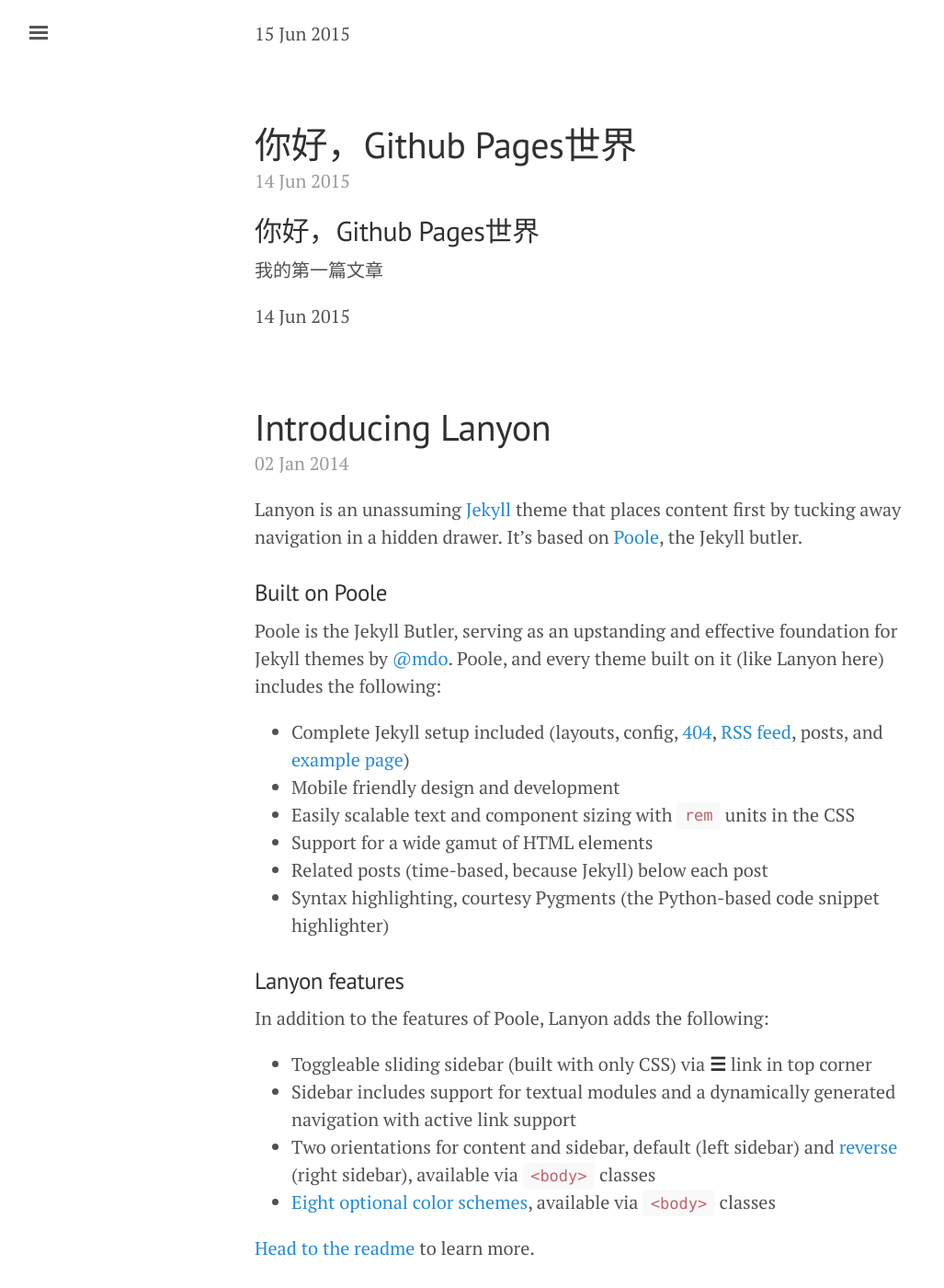
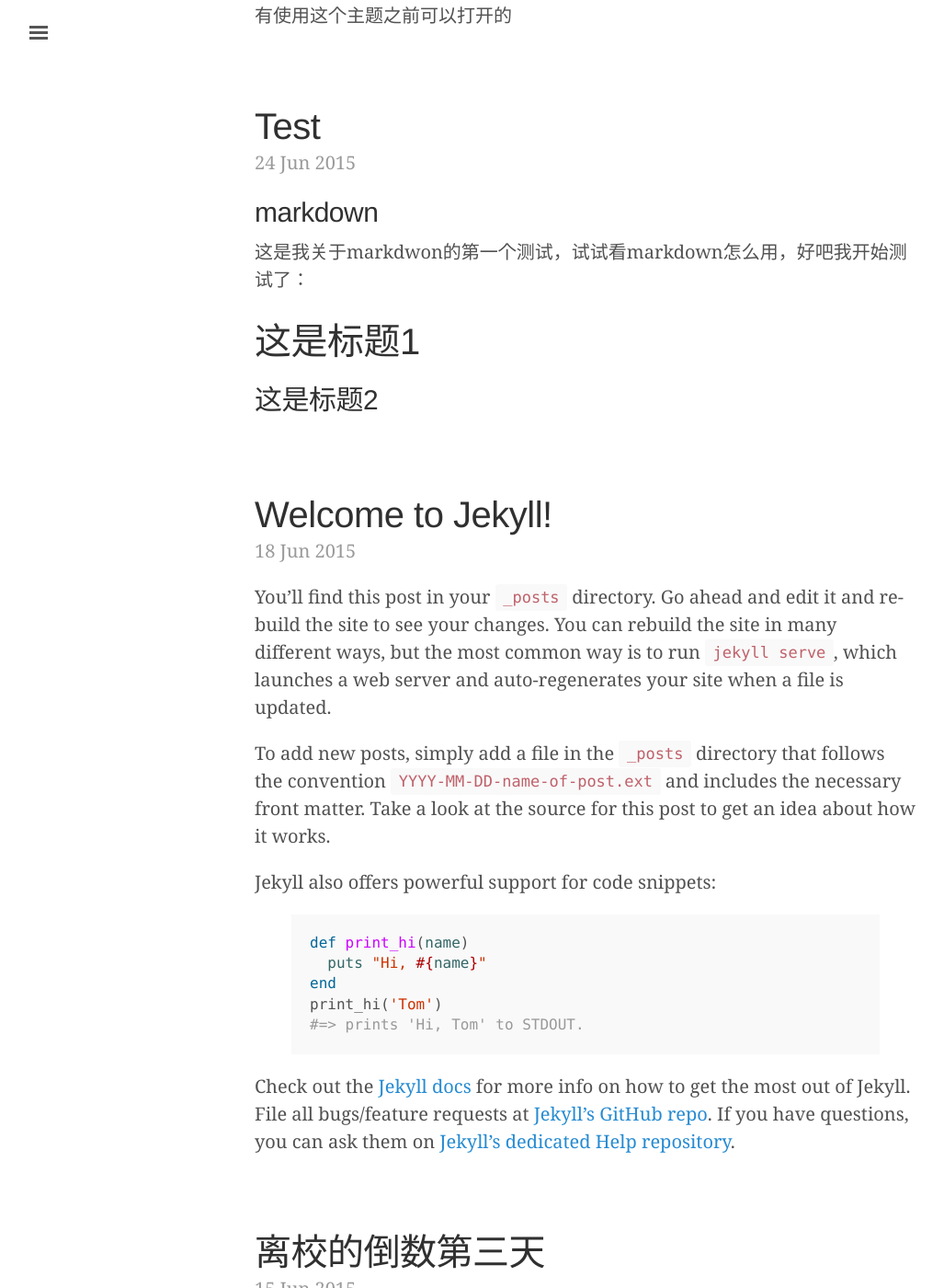
Before and after one commit to wagnlinzh/jekyll_demo, a Jekyll site: the page built from index.html, in a window 1280 px wide and 1400 px high, scrolled down 308 px. Shown: the whole window at 92% size, without its empty margins (3-1030 px from the left). Built offline with Jekyll 4.4.1, drawn with Linux system fonts in a browser that asks for light colours; the list of posts is cut into pages by our own code; some of the changed text lies outside the part shown.

Commit message:
test2
test2

```diff
--- a/_config.yml
+++ b/_config.yml
@@ -1,22 +1,28 @@
-# Permalinks
-#
-# Use of `relative_permalinks` ensures post links from the index work properly.
+# Site settings
+title: Wanglinzhizhi's Blog
+email: wanglinzhizhi@gmail.com
+description: > # this means to ignore newlines until "baseurl:"
+  万有引力的作用下，每个人的时间是相对的
+baseurl: "" # the subpath of your site, e.g. /blog/
+url: "http://yourdomain.com" # the base hostname & protocol for your site
+twitter_username: wanglinzhizhi
+github_username:  wagnlinzh
+
+
 permalink:           pretty
 relative_permalinks: true
 
 # Setup
-title:               Lanyon
-tagline:             'A Jekyll theme'
-description:         'A reserved <a href="http://jekyllrb.com" target="_blank">Jekyll</a> theme that places the utmost gravity on content with a hidden drawer. Made by <a href="https://twitter.com/mdo" target="_blank">@mdo</a>.'
-url:                 http://lanyon.getpoole.com
-baseurl:             ''
-paginate:            5
+title:               Wanglinzhizhi's Blog
+tagline:             游走在上下文无关文法间  #副标题
+#description:         游走在上下文无关文法间
+paginate:            10
 
 # About/contact
-author:
-  name:              Mark Otto
-  url:               https://twitter.com/mdo
-  email:             markdotto@gmail.com
+# author:
+#  name:              wanglinzhizhi
+#  url:               "http://yourdomain.com"
+#  email:             wanglinzhizhi@gmail.com
 
 # Custom vars
-version:             1.0.0
+version:             0.1.0
--- a/_includes/head.html
+++ b/_includes/head.html
@@ -18,7 +18,6 @@
   <link rel="stylesheet" href="{{ site.baseurl }}/public/css/poole.css">
   <link rel="stylesheet" href="{{ site.baseurl }}/public/css/syntax.css">
   <link rel="stylesheet" href="{{ site.baseurl }}/public/css/lanyon.css">
-  <link rel="stylesheet" href="https://fonts.googleapis.com/css?family=PT+Serif:400,400italic,700%7CPT+Sans:400">
 
   <!-- Icons -->
   <link rel="apple-touch-icon-precomposed" sizes="144x144" href="{{ site.baseurl }}/public/apple-touch-icon-precomposed.png">
--- /dev/null
+++ b/_posts/2015-06-18-welcome-to-jekyll.markdown
@@ -0,0 +1,25 @@
+---
+layout: post
+title:  "Welcome to Jekyll!"
+date:   2015-06-18 10:49:42
+categories: jekyll update
+---
+You’ll find this post in your `_posts` directory. Go ahead and edit it and re-build the site to see your changes. You can rebuild the site in many different ways, but the most common way is to run `jekyll serve`, which launches a web server and auto-regenerates your site when a file is updated.
+
+To add new posts, simply add a file in the `_posts` directory that follows the convention `YYYY-MM-DD-name-of-post.ext` and includes the necessary front matter. Take a look at the source for this post to get an idea about how it works.
+
+Jekyll also offers powerful support for code snippets:
+
+{% highlight ruby %}
+def print_hi(name)
+  puts "Hi, #{name}"
+end
+print_hi('Tom')
+#=> prints 'Hi, Tom' to STDOUT.
+{% endhighlight %}
+
+Check out the [Jekyll docs][jekyll] for more info on how to get the most out of Jekyll. File all bugs/feature requests at [Jekyll’s GitHub repo][jekyll-gh]. If you have questions, you can ask them on [Jekyll’s dedicated Help repository][jekyll-help].
+
+[jekyll]:      http://jekyllrb.com
+[jekyll-gh]:   https://github.com/jekyll/jekyll
+[jekyll-help]: https://github.com/jekyll/jekyll-help
--- /dev/null
+++ b/_posts/2015-06-24-test.md
@@ -0,0 +1,5 @@
+
+##markdown
+ 这是我关于markdwon的第一个测试，试试看markdown怎么用，好吧我开始测试了：
+#这是标题1
+##这是标题2
--- /dev/null
+++ b/_posts/2015-06-25-log.md
@@ -0,0 +1,5 @@
+
+##github page  修改日志
+
+不知道为什么 出现了一个奇怪的域名0.0.7.223 无法打开。也无法指定打开。
+在没有使用这个主题之前可以打开的
--- a/about.md
+++ b/about.md
@@ -3,9 +3,14 @@
 title: About
 ---
 
+wanglinzhizhi log： 这是原来模版的about，这里未做改变。
+
+
 <p class="message">
   Hey there! This page is included as an example. Feel free to customize it for your own use upon downloading. Carry on!
 </p>
+
+
 
 In the novel, *The Strange Case of Dr. Jeykll and Mr. Hyde*, Mr. Poole is Dr. Jekyll's virtuous and loyal butler. Similarly, Poole is an upstanding and effective butler that helps you build Jekyll themes. It's made by [@mdo](https://twitter.com/mdo).
 
```
Also changed, not shown: _sass/_base.scss (added, +204 -0 lines), _sass/_layout.scss (added, +236 -0 lines), _sass/_syntax-highlighting.scss (added, +67 -0 lines), atom.xml (deleted, +0 -28 lines), feed.xml (added, +30 -0 lines), LICENSE.md (deleted), README.md (deleted), 2 other files.
